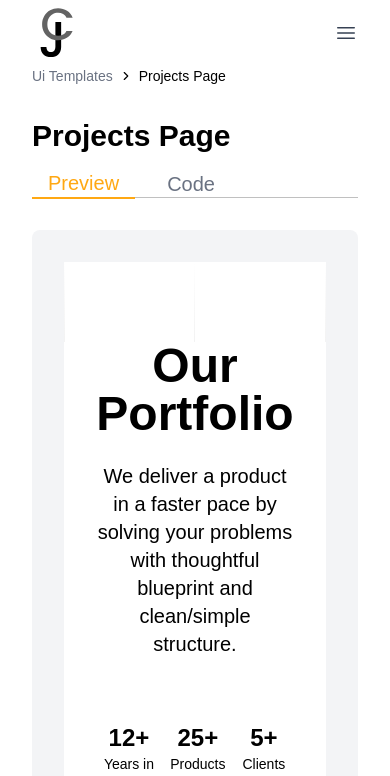
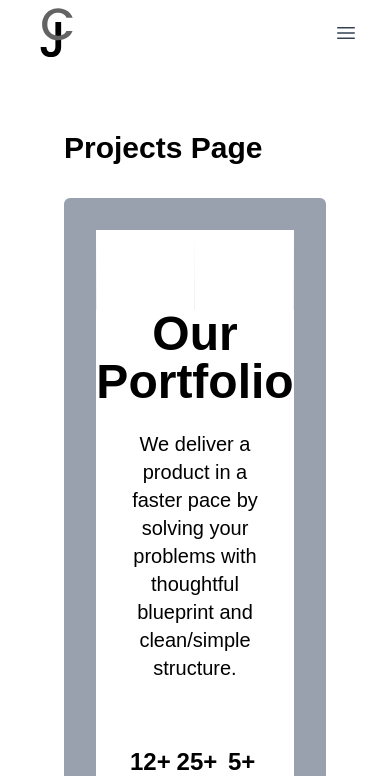
Before and after one commit to to-be-coder/portfolio, a Next.js app: page /ui-templates/projects-page in a window 390 px wide. Shown: the top 776 px of the page. Built offline with nearby package versions, Linux system fonts and the light colour scheme.

Commit message:
New idea (#4)

```diff
--- a/src/app/(designs)/layout.tsx
+++ b/src/app/(designs)/layout.tsx
@@ -1,9 +1,7 @@
 'use client'
-import { Breadcrumb, BreadcrumbItem, BreadcrumbLink, BreadcrumbList, BreadcrumbPage, BreadcrumbSeparator } from '@/components/ui/breadcrumb'
-import CtaSection from '@/components/ui/cta'
+import { Button } from '@/components/ui/button'
 import Navigation from '@/components/ui/side-navigation'
-import { usePathname } from 'next/navigation'
-import type { JSX } from 'react'
+import Link from 'next/link'
 
 // Menu items.
 const navItems = [
@@ -17,50 +15,21 @@ const navItems = [
     url: '/ui-templates/projects-page',
     id: 'projects-page',
   },
+  {
+    title: 'Side Navigation 1',
+    url: '/ui-templates/side-navigation-1',
+    id: 'side-navigation-1',
+  },
 ]
 export default function DesignsLayout({ children }: { children: React.ReactNode }) {
-  const pathname = usePathname()
-  const paths = pathname.split('/').filter(Boolean)
-
-  const generateBreadcrumbs = () => {
-    const breadcrumbs: JSX.Element[] = []
-    let href = ''
-
-    paths.forEach((path, index) => {
-      href += `/${path}`
-      const formattedPath = path
-        .split('-')
-        .map((word) => word.charAt(0).toUpperCase() + word.slice(1))
-        .join(' ')
-
-      if (index < paths.length - 1) {
-        breadcrumbs.push(
-          <BreadcrumbItem key={href}>
-            <BreadcrumbLink className="text-gray-500" href={href}>
-              {formattedPath}
-            </BreadcrumbLink>
-            <BreadcrumbSeparator />
-          </BreadcrumbItem>
-        )
-      } else {
-        breadcrumbs.push(
-          <BreadcrumbItem key={href}>
-            <BreadcrumbPage className="text-black">{formattedPath}</BreadcrumbPage>
-          </BreadcrumbItem>
-        )
-      }
-    })
-
-    return breadcrumbs
-  }
-
   return (
     <>
-      <div className="flex flex-colmt-8  min-h-screen  mx-auto">
+      <div className="flex flex-col my-8  container max-w-7xl mx-auto px-8 min-h-screen ">
+        <div className="flex mt-8  min-h-screen  ">
           {/* Left side - Side Menu */}
           <aside className="w-64 hidden lg:block">
             <div className="w-64 bg-white text-black min-h-screen px-4">
-            <p className="text-xl px-4 font-semibold mb-2">Components</p>
+              <p className="text-xl px-4 font-semibold mb-2">Collections</p>
               <nav>
                 <Navigation items={navItems} defaultPage={'/all'} />
               </nav>
@@ -68,16 +37,20 @@ export default function DesignsLayout({ children }: { children: React.ReactNode
           </aside>
 
           {/* Right side - Main Content */}
-        <main className="px-8 space-y-8 ">
-          <nav aria-label="Breadcrumb">
-            <Breadcrumb>
-              <BreadcrumbList>{generateBreadcrumbs()}</BreadcrumbList>
-            </Breadcrumb>
-          </nav>
-          {children}
-        </main>
+          <main className="px-8 space-y-8 flex-1 mx-auto ">{children}</main>
         </div>
-      <CtaSection />
+      </div>
+      <div className="bg-primary">
+        <div className="container mx-auto px-4 sm:px-6 lg:px-8">
+          <section className="py-8 md:py-16 text-center">
+            <h2 className="text-4xl font-bold text-white mb-4">See any templates you like?</h2>
+            <p className="text-[#ffffff] mb-8">Let me know and I can make it for you!</p>
+            <Button variant={'secondary'}>
+              <Link href="mailto:jessicacheng.code@gmail.com">Contact Me</Link>
+            </Button>
+          </section>
+        </div>
+      </div>
     </>
   )
 }
--- a/src/app/(designs)/ui-templates/(templates)/projects-page/page.tsx
+++ b/src/app/(designs)/ui-templates/(templates)/projects-page/page.tsx
@@ -1,281 +1,281 @@
 'use client'
 
-import { CodeBlock } from '@/components/code-block'
-import ProjectsPageDemo from '@/components/demo/projects-page-demo'
-import { useState } from 'react'
-import ComponentLayout from '../../../../../components/show-component-layout'
+import ProjectsPageDemo from '@/components/demo/projects-page/projects-page-demo'
 
-const PreviewContent = () => {
-  return <ProjectsPageDemo />
-}
+// const PreviewContent = () => {
+//   return <ProjectsPageDemo />
+// }
 
-const CodeContent = () => {
-  const [activeFile, setActiveFile] = useState('demo')
+// const CodeContent = () => {
+//   const [activeFile, setActiveFile] = useState('demo')
 
+//   return (
+//     <div className="space-y-4">
+//       <div className="flex gap-2">
+//         <button onClick={() => setActiveFile('demo')} className={`px-4 py-2 rounded-lg ${activeFile === 'demo' ? 'bg-zinc-800 text-white' : 'text-black hover:bg-gray-200'}`}>
+//           projects-page-demo.tsx
+//         </button>
+//         <button onClick={() => setActiveFile('card')} className={`px-4 py-2 rounded-lg ${activeFile === 'card' ? 'bg-zinc-800 text-white' : 'text-black hover:bg-gray-200'}`}>
+//           project-card.tsx
+//         </button>
+//       </div>
+//       <CodeBlock code={activeFile === 'demo' ? demoCode : cardCode} maxHeight="600px" language="typescript" />{' '}
+//     </div>
+//   )
+// }
+
+// const demoCode = `import { ProjectGrid } from './project-card'
+
+// export default function ProjectsPageDemo() {
+//   return (
+//     <main className="bg-white relative min-h-screen">
+//       {/* Column Borders */}
+//       <div className="absolute inset-0 grid grid-cols-2 md:grid-cols-4 pointer-events-none h-full w-full md:max-w-7xl mx-auto">
+//         {[...Array(4)].map((_, i) => (
+//           <div key={\`column-\${i}\`} className="relative h-full">
+//             {/* Gradient Border */}
+//             <div
+//               className="absolute right-0 w-[1px] h-full"
+//               style={{
+//                 background: \`linear-gradient(
+//                   180deg,
+//                   rgba(255, 255, 255, 0.10) 0%,
+//                   rgba(166, 166, 166, 0.37) 17%,
+//                   rgba(155, 155, 155, 0.50) 46.5%,
+//                   #9B9B9B 100%
+//                 )\`,
+//               }}
+//             />
+//             {i === 0 && (
+//               <div
+//                 className="absolute left-0 w-[1px] h-full"
+//                 style={{
+//                   background: \`linear-gradient(
+//                   180deg,
+//                   rgba(255, 255, 255, 0.10) 0%,
+//                   rgba(166, 166, 166, 0.37) 17%,
+//                   rgba(155, 155, 155, 0.50) 46.5%,
+//                   #9B9B9B 100%
+//                 )\`,
+//                 }}
+//               />
+//             )}
+//           </div>
+//         ))}
+//       </div>
+
+//       {/* Content with flex structure */}
+//       <div className="relative max-w-7xl mx-auto">
+//         {/* Hero Section */}
+//         <div className="flex flex-col md:flex-row pt-20 lg:pt-30 mb-20 sm:-mb-20 ">
+//           {/* Content Section - Full width on md screens */}
+//           <div className="w-full md:w-1/2 px-8 lg:px-16 bg-white text-center md:text-left">
+//             <div className="flex flex-col items-center md:items-start justify-center h-full">
+//               <h1 className="text-5xl lg:text-6xl font-bold mb-6">Our Portfolio</h1>
+//               <p className="text-xl mb-16 max-w-2xl">We deliver a product in a faster pace by solving your problems with thoughtful blueprint and clean/simple structure.</p>
+
+//               {/* Stats Section */}
+//               <div className="flex flex-row sm:space-x-4 justify-around w-full">
+//                 <div className="text-center flex flex-col items-center">
+//                   <div className="text-2xl sm:text-4xl font-semibold">12+</div>
+//                   <div className="text-sm sm:text-lg">Years in Business</div>
+//                 </div>
+
+//                 <div className="text-center flex flex-col items-center">
+//                   <div className="text-2xl sm:text-4xl font-semibold">25+</div>
+//                   <div className="text-sm sm:text-lg">Products Launched</div>
+//                 </div>
+
+//                 <div className="text-center flex flex-col items-center">
+//                   <div className="text-2xl sm:text-4xl font-semibold">5+</div>
+//                   <div className="text-sm sm:text-lg">Clients Acquired</div>
+//                 </div>
+//               </div>
+//             </div>
+//           </div>
+
+//           {/* Right Half - Hidden on mobile */}
+//           <div className="hidden md:block md:w-1/2"></div>
+//         </div>
+
+//         {/* Portfolio Section */}
+//         <section className="portfolio-section">
+//           <div className="grid grid-cols-1 sm:grid-cols-4">
+//             <div className="hidden sm:block sm:col-span-2" aria-hidden="true" />
+//             <ProjectGrid />
+//           </div>
+//         </section>
+//       </div>
+//     </main>
+//   )
+// }`
+
+// const cardCode = `import { ArrowRight } from 'lucide-react'
+// import Image from 'next/image'
+// import Link from 'next/link'
+// import React from 'react'
+
+// export interface PortfolioItemType {
+//   id: number
+//   name: string
+//   href: string
+//   bgColor: string
+//   image: string
+//   tags: string[]
+//   imageSize?: {
+//     width: number
+//     height: number
+//   }
+// }
+
+// export const portfolioItems: PortfolioItemType[] = [
+//   {
+//     id: 1,
+//     name: 'Thoughtful',
+//     href: '/ui-templates/projects-page',
+//     bgColor: '#FF66D4',
+//     image: '/demo-logo-thoughtful.svg',
+//     tags: ['Co-Founder'],
+//   },
+//   {
+//     id: 2,
+//     name: 'Fractional',
+//     href: '/ui-templates/projects-page',
+//     bgColor: '#FFAD56',
+//     image: '/demo-logo-fractional.svg',
+//     tags: ['Founder'],
+//   },
+
+//   {
+//     id: 3,
+//     name: 'Spiritune',
+//     href: '/ui-templates/projects-page',
+//     bgColor: '#36CDFF',
+//     image: '/demo-logo-spiritune.svg',
+//     tags: ['Frontend Engineer'],
+//   },
+
+//   {
+//     id: 4,
+//     name: 'Company',
+//     href: '/ui-templates/projects-page',
+//     bgColor: '#3E98FE',
+//     image: '/demo-logo-3.svg',
+//     tags: ['AI'],
+//   },
+//   {
+//     id: 5,
+//     name: 'Company',
+//     href: '/ui-templates/projects-page',
+//     bgColor: '#FFFC3B',
+//     image: '/demo-logo-2.svg',
+//     tags: ['Project Leader'],
+//   },
+
+//   {
+//     id: 6,
+//     name: 'Company',
+//     href: '/ui-templates/projects-page',
+//     bgColor: '#C44FFF',
+//     image: '/demo-logo-1.svg',
+//     tags: ['Design'],
+//   },
+// ]
+
+// interface ProjectCardProps {
+//   item: PortfolioItemType
+//   showDetails?: boolean
+// }
+
+// const ProjectCard = ({ item, showDetails = false }: ProjectCardProps) => {
+//   const { id, name, bgColor, image, tags, href } = item
+
+//   if (showDetails) {
+//     return (
+//       <Link href={href} className="block">
+//         <div className="p-4 relative aspect-square group" style={{ backgroundColor: bgColor }}>
+//           <div className="flex flex-col h-full">
+//             <div className="flex-1 flex items-center justify-center">
+//               <Image src={image} alt={name} width={120} height={120} className="object-contain transition-transform duration-300 group-hover:scale-120" />
+//             </div>
+//             <div className="flex justify-end items-center">
+//               <div className="flex gap-1">
+//                 {tags.map((tag, index) => (
+//                   <span key={index} className="inline-block bg-white/70 text-black border border-gray-500 rounded-full px-2 py-1 text-xs">
+//                     {tag}
+//                   </span>
+//                 ))}
+//                 <ArrowRight className="w-6 h-6 text-gray-500 transition-all duration-300 group-hover:text-gray-500 group-hover:translate-x-2" />
+//               </div>
+//             </div>
+//           </div>
+//         </div>
+//       </Link>
+//     )
+//   }
+
+//   return (
+//     <Link href={href} className="block">
+//       <div className="p-2 relative  aspect-none sm:aspect-square">
+//         <div className="flex justify-between items-end h-full">
+//           <h3 className="text-2xl font-medium">{name}</h3>
+//           <span className="text-3xl md:text-4xl font-medium">{String(id).padStart(2, '0')}</span>
+//         </div>
+//       </div>
+//     </Link>
+//   )
+// }
+
+// export const ProjectGrid = () => {
+//   const sortedItems = portfolioItems.sort((a, b) => a.id - b.id)
+
+//   return (
+//     <div className="col-span-4 md:col-span-2 w-full">
+//       <div className="grid grid-cols-1 sm:grid-cols-2">
+//         {/* Mobile view */}
+//         <div className="sm:hidden">
+//           {sortedItems.map((item) => (
+//             <React.Fragment key={item.id}>
+//               <ProjectCard item={item} />
+//               <ProjectCard item={item} showDetails />
+//             </React.Fragment>
+//           ))}
+//         </div>
+
+//         {/* Desktop view */}
+//         <div className="hidden sm:block">
+//           {sortedItems
+//             .filter((_, index) => index % 2 === 0)
+//             .map((item) => (
+//               <React.Fragment key={item.id}>
+//                 <ProjectCard item={item} />
+//                 <ProjectCard item={item} showDetails />
+//               </React.Fragment>
+//             ))}
+//         </div>
+//         <div className="hidden sm:block">
+//           <div className="p-6 relative aspect-square" aria-hidden="true" /> {/* Empty first cell */}
+//           {sortedItems
+//             .filter((_, index) => index % 2 === 1)
+//             .map((item) => (
+//               <React.Fragment key={item.id}>
+//                 <ProjectCard item={item} />
+//                 <ProjectCard item={item} showDetails />
+//               </React.Fragment>
+//             ))}
+//         </div>
+//       </div>
+//     </div>
+//   )
+// }`
+
+export default function ComponentPage() {
   return (
-    <div className="space-y-4">
-      <div className="flex gap-2">
-        <button onClick={() => setActiveFile('demo')} className={`px-4 py-2 rounded-lg ${activeFile === 'demo' ? 'bg-zinc-800 text-white' : 'text-black hover:bg-gray-200'}`}>
-          projects-page-demo.tsx
-        </button>
-        <button onClick={() => setActiveFile('card')} className={`px-4 py-2 rounded-lg ${activeFile === 'card' ? 'bg-zinc-800 text-white' : 'text-black hover:bg-gray-200'}`}>
-          project-card.tsx
-        </button>
+    <div>
+      <h2 className="text-3xl font-bold">Projects Page</h2>
+      <div className="mt-8 bg-gray-400 p-8 rounded-md">
+        <ProjectsPageDemo />
       </div>
-      <CodeBlock code={activeFile === 'demo' ? demoCode : cardCode} maxHeight="600px" language="typescript" />{' '}
     </div>
   )
 }
-
-const demoCode = `import { ProjectGrid } from './project-card'
-
-export default function ProjectsPageDemo() {
-  return (
-    <main className="bg-white relative min-h-screen">
-      {/* Column Borders */}
-      <div className="absolute inset-0 grid grid-cols-2 md:grid-cols-4 pointer-events-none h-full w-full md:max-w-7xl mx-auto">
-        {[...Array(4)].map((_, i) => (
-          <div key={\`column-\${i}\`} className="relative h-full">
-            {/* Gradient Border */}
-            <div
-              className="absolute right-0 w-[1px] h-full"
-              style={{
-                background: \`linear-gradient(
-                  180deg,
-                  rgba(255, 255, 255, 0.10) 0%,
-                  rgba(166, 166, 166, 0.37) 17%,
-                  rgba(155, 155, 155, 0.50) 46.5%,
-                  #9B9B9B 100%
-                )\`,
-              }}
-            />
-            {i === 0 && (
-              <div
-                className="absolute left-0 w-[1px] h-full"
-                style={{
-                  background: \`linear-gradient(
-                  180deg,
-                  rgba(255, 255, 255, 0.10) 0%,
-                  rgba(166, 166, 166, 0.37) 17%,
-                  rgba(155, 155, 155, 0.50) 46.5%,
-                  #9B9B9B 100%
-                )\`,
-                }}
-              />
-            )}
-          </div>
-        ))}
-      </div>
-
-      {/* Content with flex structure */}
-      <div className="relative max-w-7xl mx-auto">
-        {/* Hero Section */}
-        <div className="flex flex-col md:flex-row pt-20 lg:pt-30 mb-20 sm:-mb-20 ">
-          {/* Content Section - Full width on md screens */}
-          <div className="w-full md:w-1/2 px-8 lg:px-16 bg-white text-center md:text-left">
-            <div className="flex flex-col items-center md:items-start justify-center h-full">
-              <h1 className="text-5xl lg:text-6xl font-bold mb-6">Our Portfolio</h1>
-              <p className="text-xl mb-16 max-w-2xl">We deliver a product in a faster pace by solving your problems with thoughtful blueprint and clean/simple structure.</p>
-
-              {/* Stats Section */}
-              <div className="flex flex-row sm:space-x-4 justify-around w-full">
-                <div className="text-center flex flex-col items-center">
-                  <div className="text-2xl sm:text-4xl font-semibold">12+</div>
-                  <div className="text-sm sm:text-lg">Years in Business</div>
-                </div>
-
-                <div className="text-center flex flex-col items-center">
-                  <div className="text-2xl sm:text-4xl font-semibold">25+</div>
-                  <div className="text-sm sm:text-lg">Products Launched</div>
-                </div>
-
-                <div className="text-center flex flex-col items-center">
-                  <div className="text-2xl sm:text-4xl font-semibold">5+</div>
-                  <div className="text-sm sm:text-lg">Clients Acquired</div>
-                </div>
-              </div>
-            </div>
-          </div>
-
-          {/* Right Half - Hidden on mobile */}
-          <div className="hidden md:block md:w-1/2"></div>
-        </div>
-
-        {/* Portfolio Section */}
-        <section className="portfolio-section">
-          <div className="grid grid-cols-1 sm:grid-cols-4">
-            <div className="hidden sm:block sm:col-span-2" aria-hidden="true" />
-            <ProjectGrid />
-          </div>
-        </section>
-      </div>
-    </main>
-  )
-}`
-
-const cardCode = `import { ArrowRight } from 'lucide-react'
-import Image from 'next/image'
-import Link from 'next/link'
-import React from 'react'
-
-export interface PortfolioItemType {
-  id: number
-  name: string
-  href: string
-  bgColor: string
-  image: string
-  tags: string[]
-  imageSize?: {
-    width: number
-    height: number
-  }
-}
-
-export const portfolioItems: PortfolioItemType[] = [
-  {
-    id: 1,
-    name: 'Thoughtful',
-    href: '/ui-templates/projects-page',
-    bgColor: '#FF66D4',
-    image: '/demo-logo-thoughtful.svg',
-    tags: ['Co-Founder'],
-  },
-  {
-    id: 2,
-    name: 'Fractional',
-    href: '/ui-templates/projects-page',
-    bgColor: '#FFAD56',
-    image: '/demo-logo-fractional.svg',
-    tags: ['Founder'],
-  },
-
-  {
-    id: 3,
-    name: 'Spiritune',
-    href: '/ui-templates/projects-page',
-    bgColor: '#36CDFF',
-    image: '/demo-logo-spiritune.svg',
-    tags: ['Frontend Engineer'],
-  },
-
-  {
-    id: 4,
-    name: 'Company',
-    href: '/ui-templates/projects-page',
-    bgColor: '#3E98FE',
-    image: '/demo-logo-3.svg',
-    tags: ['AI'],
-  },
-  {
-    id: 5,
-    name: 'Company',
-    href: '/ui-templates/projects-page',
-    bgColor: '#FFFC3B',
-    image: '/demo-logo-2.svg',
-    tags: ['Project Leader'],
-  },
-
-  {
-    id: 6,
-    name: 'Company',
-    href: '/ui-templates/projects-page',
-    bgColor: '#C44FFF',
-    image: '/demo-logo-1.svg',
-    tags: ['Design'],
-  },
-]
-
-interface ProjectCardProps {
-  item: PortfolioItemType
-  showDetails?: boolean
-}
-
-const ProjectCard = ({ item, showDetails = false }: ProjectCardProps) => {
-  const { id, name, bgColor, image, tags, href } = item
-
-  if (showDetails) {
-    return (
-      <Link href={href} className="block">
-        <div className="p-4 relative aspect-square group" style={{ backgroundColor: bgColor }}>
-          <div className="flex flex-col h-full">
-            <div className="flex-1 flex items-center justify-center">
-              <Image src={image} alt={name} width={120} height={120} className="object-contain transition-transform duration-300 group-hover:scale-120" />
-            </div>
-            <div className="flex justify-end items-center">
-              <div className="flex gap-1">
-                {tags.map((tag, index) => (
-                  <span key={index} className="inline-block bg-white/70 text-black border border-gray-500 rounded-full px-2 py-1 text-xs">
-                    {tag}
-                  </span>
-                ))}
-                <ArrowRight className="w-6 h-6 text-gray-500 transition-all duration-300 group-hover:text-gray-500 group-hover:translate-x-2" />
-              </div>
-            </div>
-          </div>
-        </div>
-      </Link>
-    )
-  }
-
-  return (
-    <Link href={href} className="block">
-      <div className="p-2 relative  aspect-none sm:aspect-square">
-        <div className="flex justify-between items-end h-full">
-          <h3 className="text-2xl font-medium">{name}</h3>
-          <span className="text-3xl md:text-4xl font-medium">{String(id).padStart(2, '0')}</span>
-        </div>
-      </div>
-    </Link>
-  )
-}
-
-export const ProjectGrid = () => {
-  const sortedItems = portfolioItems.sort((a, b) => a.id - b.id)
-
-  return (
-    <div className="col-span-4 md:col-span-2 w-full">
-      <div className="grid grid-cols-1 sm:grid-cols-2">
-        {/* Mobile view */}
-        <div className="sm:hidden">
-          {sortedItems.map((item) => (
-            <React.Fragment key={item.id}>
-              <ProjectCard item={item} />
-              <ProjectCard item={item} showDetails />
-            </React.Fragment>
-          ))}
-        </div>
-
-        {/* Desktop view */}
-        <div className="hidden sm:block">
-          {sortedItems
-            .filter((_, index) => index % 2 === 0)
-            .map((item) => (
-              <React.Fragment key={item.id}>
-                <ProjectCard item={item} />
-                <ProjectCard item={item} showDetails />
-              </React.Fragment>
-            ))}
-        </div>
-        <div className="hidden sm:block">
-          <div className="p-6 relative aspect-square" aria-hidden="true" /> {/* Empty first cell */}
-          {sortedItems
-            .filter((_, index) => index % 2 === 1)
-            .map((item) => (
-              <React.Fragment key={item.id}>
-                <ProjectCard item={item} />
-                <ProjectCard item={item} showDetails />
-              </React.Fragment>
-            ))}
-        </div>
-      </div>
-    </div>
-  )
-}`
-
-export default function ComponentPage() {
-  return (
-    <ComponentLayout preview={<PreviewContent />} code={<CodeContent />}>
-      <h2 className="text-3xl font-bold">Projects Page</h2>
-    </ComponentLayout>
-  )
-}
--- a/src/app/about/page.tsx
+++ b/src/app/about/page.tsx
@@ -59,7 +59,7 @@ export default function About() {
               <h1 className="text-4xl font-bold mb-6 md:mb-8">Hi, I&apos;m Jessica Cheng</h1>
               <p className="text-Black">
                 A <span className="font-semibold">Design Engineer</span> devoted to creating digital experiences that feel second nature. My background in{' '}
-                <span className="font-semibold">psychology</span> helps me uncover the &quot;why&quot; behind user behavior, while my <span className="font-semibold">coding skills</span>
+                <span className="font-semibold">psychology</span> helps me uncover the &quot;why&quot; behind user behavior, while my <span className="font-semibold">coding skills </span>
                 let me translate insights into real, working solutions. Whether I&apos;m
                 <span className="font-semibold"> sketching wireframes, running user interviews</span>, or <span className="font-semibold">prototyping in Figma</span>, my goal is always to remove
                 friction so people can just get things done.
--- a/src/components/ui/header.tsx
+++ b/src/components/ui/header.tsx
@@ -61,7 +61,7 @@ export default function Header() {
   return (
     <header>
       <div className="px-8 flex justify-between py-2" aria-label="Global">
-        <div className="flex ">
+        <div className="flex cursor-pointer">
           <Link href="/" legacyBehavior passHref>
             <Image src="/icon.svg" alt="Jessica Cheng" width={50} height={50} />
           </Link>
```
Also changed, not shown: src/app/(designs)/ui-templates/(templates)/side-navigation-1/page.tsx (added, +15 -0 lines), src/app/test-demo/page.tsx (+9 -2 lines), src/components/demo/side-navigation/side-navigation-1.tsx (added, +68 -0 lines), public/thoughtful-logo.svg (added), src/components/demo/projects-page/project-card.tsx (renamed from src/components/demo/project-card.tsx), src/components/demo/projects-page/projects-page-demo.tsx (renamed from src/components/demo/projects-page-demo.tsx). Lines whose indentation alone changed are shown as unchanged.
